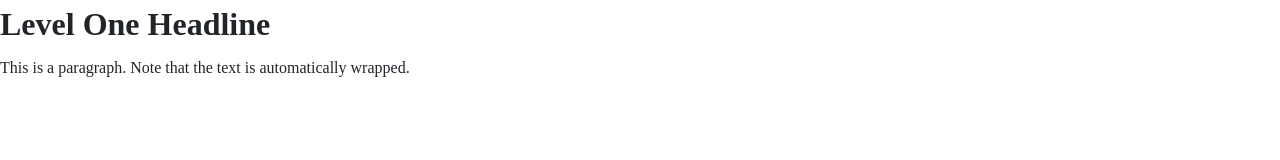
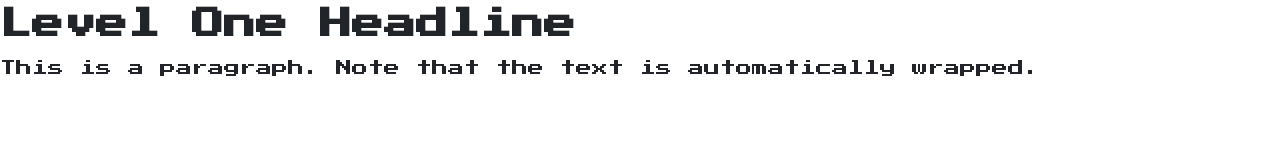
Before and after one commit to patrick-mcclure/patrick-mcclure.github.io, a plain HTML site: page index.html in a window 1280 px wide. Drawn offline with nearby package versions, Linux system fonts and the light colour scheme.

Commit message:
Update index.html

```diff
--- a/index.html
+++ b/index.html
@@ -4,7 +4,7 @@
 
     <style>
       html, body, pre, code, kbd, samp {
-          font-family: "font-family you want to use";
+          font-family: "Press Start 2P";
       }
     </style>
     <body>
```
